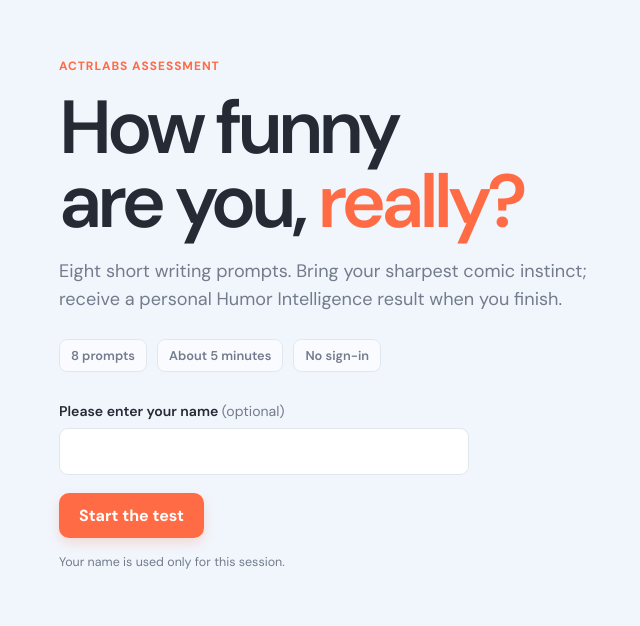
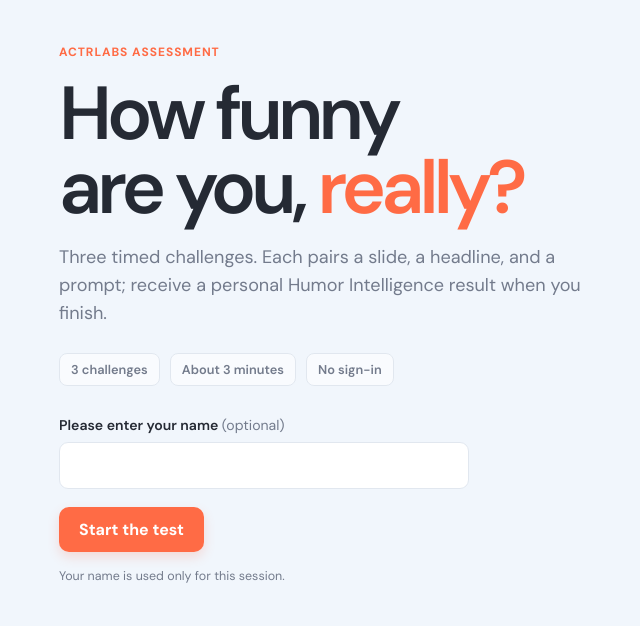
Before and after one commit to xjhuang99/testhumor, a Flask app: page / in a window 1280 px wide. Shown: the part 88-714 px from the top of the page, without its empty margins (201-841 px from the left). Run offline with Flask 3, Linux system fonts and the light colour scheme.

Commit message:
Update test to three paired challenges

```diff
--- a/templates/index.html
+++ b/templates/index.html
@@ -24,11 +24,11 @@
       <p class="eyebrow">ACTRLabs assessment</p>
       <h1 class="hero">How funny<br />are you, <em>really?</em></h1>
       <p class="lede">
-        Eight short writing prompts. Bring your sharpest comic instinct; receive
-        a personal Humor Intelligence result when you finish.
+        Three timed challenges. Each pairs a slide, a headline, and a prompt;
+        receive a personal Humor Intelligence result when you finish.
       </p>
       <div class="intro-meta" aria-label="Test details">
-        <span>8 prompts</span><span>About 5 minutes</span><span>No sign-in</span>
+        <span>3 challenges</span><span>About 3 minutes</span><span>No sign-in</span>
       </div>
       <label class="name-field" for="name-input">Please enter your name <span>(optional)</span></label>
       <input class="name-input" id="name-input" type="text" maxlength="100" autocomplete="name" />
@@ -41,8 +41,8 @@
       <header class="test-head">
         <div class="progress">
           <div class="progress__topline">
-            <span class="progress__label" id="progress-label">Prompt 1 of 8</span>
-            <span class="timer" id="timer" aria-live="polite">0:30</span>
+            <span class="progress__label" id="progress-label">Prompt 1 of 3</span>
+            <span class="timer" id="timer" aria-live="polite">1:00</span>
           </div>
           <div class="progress__track"><div class="progress__fill" id="progress-fill"></div></div>
         </div>
@@ -51,6 +51,7 @@
       <article class="card" id="prompt-card">
         <p class="card__kicker" id="prompt-kicker">Caption this</p>
         <div class="card__image" id="prompt-image" hidden></div>
+        <p class="card__headline" id="prompt-headline" hidden></p>
         <h2 class="card__setup" id="prompt-setup">…</h2>
         <textarea
           class="answer"
```
